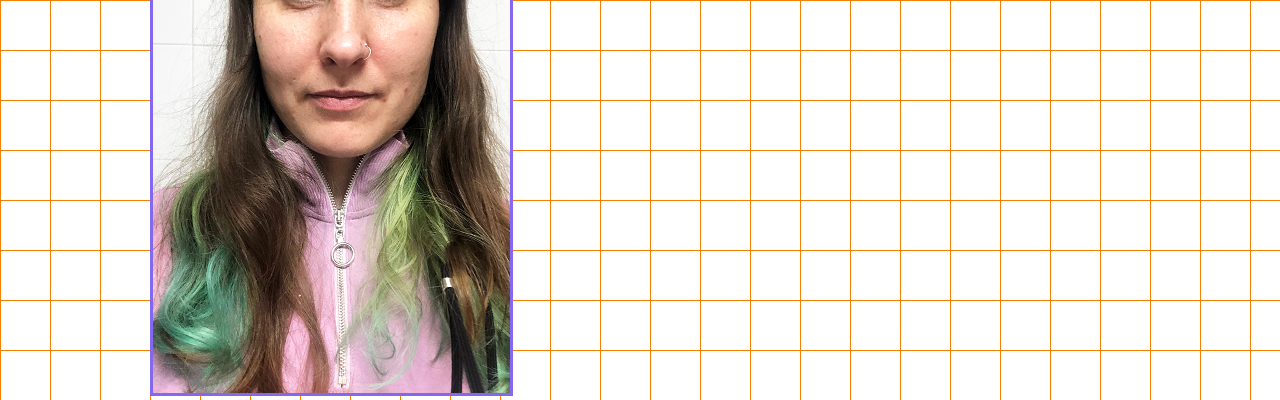
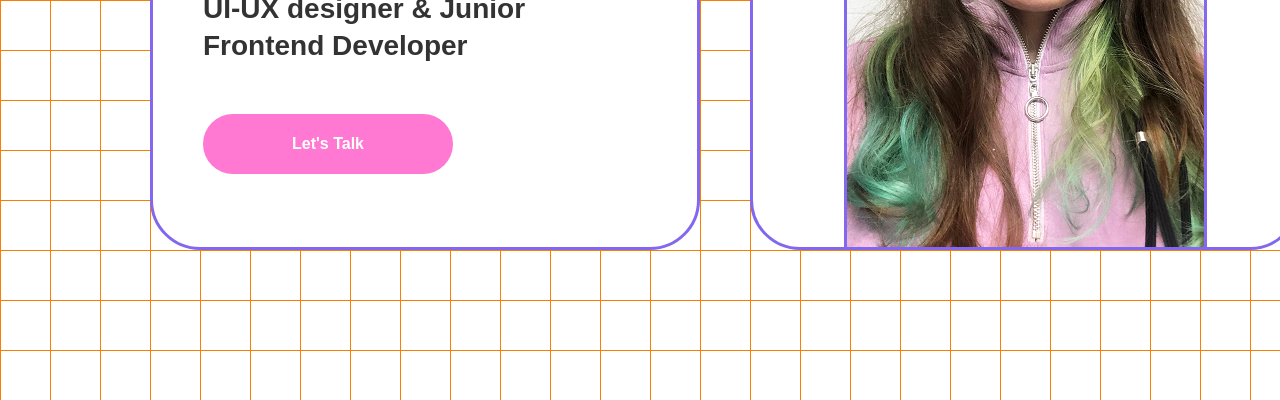
Before and after one commit to valeriapavlova/rsschool-cv, a plain HTML site: page index.html in a window 1280 px wide. Shown: the part 400-800 px from the top of the page. Drawn offline with Linux system fonts and the light colour scheme; a web font is replaced by a local one.

Commit message:
feat: add hero section and styles

```diff
--- a/index.html
+++ b/index.html
@@ -33,7 +33,7 @@
                 <div class="hero-content section-box">
                     <p class="hero-text">Hi <span aria-label="winking face" role="img">;)</span><br>
                     I’m Valeriia,</p>
-                    <h1>UI-UX designer &amp; Junior Frontend Developer</h1>
+                    <h1>UI-UX designer &amp; Junior <br> Frontend Developer</h1>
                     <button class="button hero-button">Let's Talk</button>
                 </div>
                 <div class="hero-image section-box">
--- a/style.css
+++ b/style.css
@@ -25,7 +25,7 @@ html {
 body {
     color: var(--text-primary);
     font-family: "SUSE", sans-serif;
-    min-height: 100vh;
+
     margin: 0;
     padding: 0;
     display: flex;
@@ -41,6 +41,20 @@ body {
     background-attachment: fixed;
 }
 
+h1, h2, h3, h4, h5, h6, p {
+    margin: 0;
+    padding: 0;
+}
+
+h1 {
+    color: var(--text-primary);
+    font-size: 28px;
+    font-style: normal;
+    font-weight: var(--font-weight-semibold);
+    line-height: 130%; /* 36.4px */
+    padding-bottom: 40px;
+    }
+
 a {
     text-decoration: none;
     color: inherit;
@@ -52,6 +66,7 @@ a {
     padding: 0 150px;
 }
 
+/* Header Styles */
 .header {
     background-color: var(--light);
     height: 100px;
@@ -107,3 +122,78 @@ a {
 .nav__list a:focus {
     color: var(--hover);
 }
+
+/* Hero Section Styles */
+.section {
+    display: flex;
+    width: 100%;
+    padding-top: 50px; /* Optional padding */
+}
+
+.section-box {
+    border-radius: 50px;
+    border: 3px solid var(--brand-primary);
+    background: var(--light);
+    padding: 50px;
+}
+
+#hero {
+    display: flex;
+    width: 1150px;
+    height: 500px;
+    justify-content: center;
+    align-items: flex-start;
+    gap: 50px;
+    flex-shrink: 0;
+    margin: 0 auto;
+}
+
+.hero-content {
+    width: 550px;
+    height: 500px;
+    flex-shrink: 0;
+    display: flex;
+    flex-direction: column;
+    justify-content: center;
+    gap: 10px;
+}
+
+.hero-text {
+    color: var(--brand-primary);
+    font-size: 74px;
+    font-style: normal;
+    font-weight: var(--font-weight-extrabold);
+    line-height: 105%; /* 77.7px */
+}
+
+.hero-button {
+    background-color: var(--button-primary);
+    color: var(--light);
+    font-size: 16px;
+    font-style: normal;
+    font-weight: var(--font-weight-semibold);
+    line-height: 155%;
+    width: 250px;
+    height: 60px;
+    padding: 12px 24px;
+    border-radius: 50px;
+    border: none;
+    cursor: pointer;
+    transition: background-color 0.3s ease-in-out;
+}
+
+.hero-image {
+    display: flex;
+    width: 550px;
+    height: 500px;
+    padding: 0px 93px 0px 94px;
+    justify-content: center;
+    align-items: center;
+    flex-shrink: 0;
+    overflow: hidden; /* Ensures image doesn't overflow rounded corners */
+}
+
+/*.hero-image__img {
+    object-fit: cover;
+    display: block;
+}*/
```
